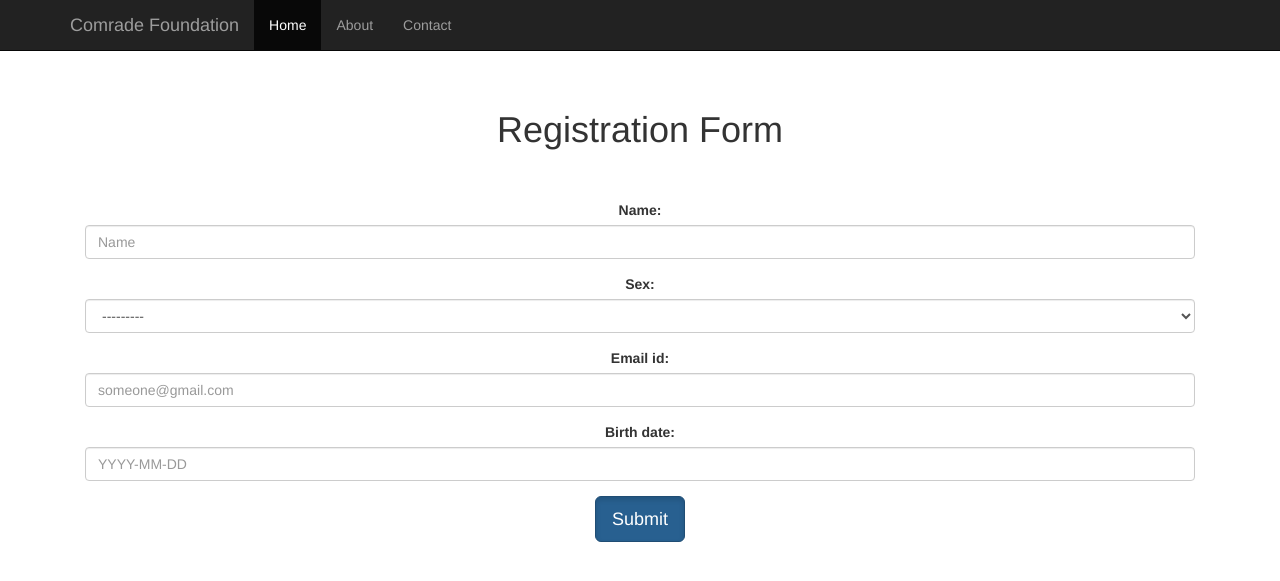
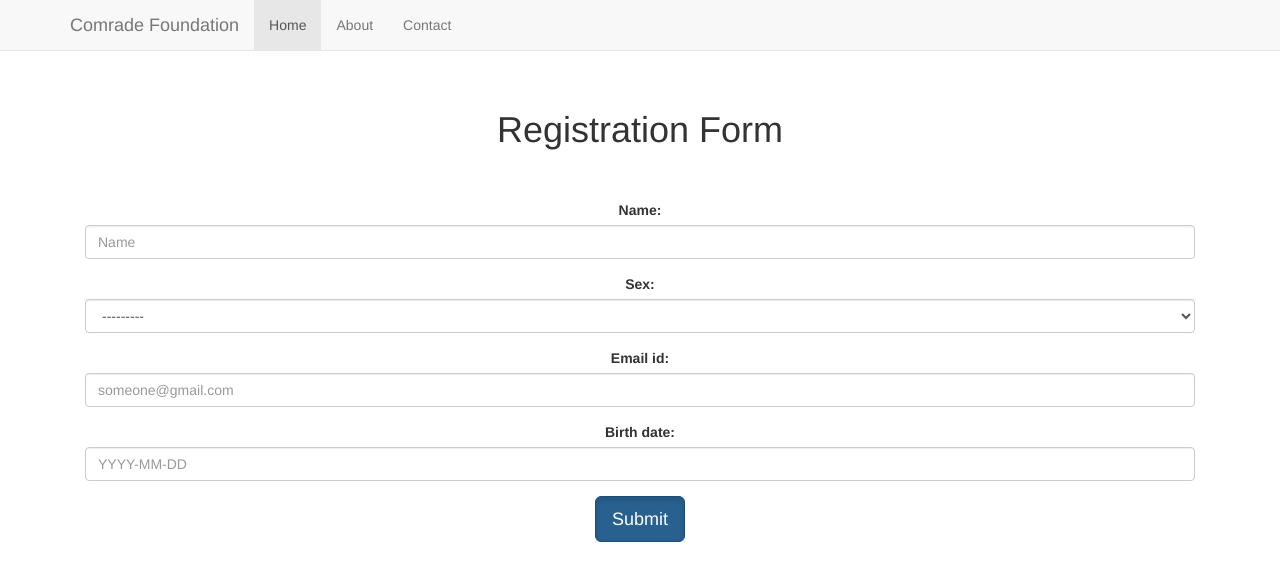
Before and after one commit to ramprasathdgl/QuizApp, a Django app: page /quiz/ in a window 1280 px wide. Shown: the top 581 px of the page. Run offline with Django 3.2, Linux system fonts and the light colour scheme; some libraries are stand-ins or nearby versions.

Commit message:
Add style support from bootswatch
Used the bootswatch cdn to update the yeti style for quiz app

```diff
--- a/quiz/templates/base.html
+++ b/quiz/templates/base.html
@@ -12,7 +12,8 @@
     <title> Cdelta - Quiz </title>
 
     <!-- Bootstrap core CSS -->
-    <link href="//maxcdn.bootstrapcdn.com/bootstrap/3.3.1/css/bootstrap.min.css" rel="stylesheet">
+    <!--link href="//maxcdn.bootstrapcdn.com/bootstrap/3.3.1/css/bootstrap.min.css" rel="stylesheet"-->
+    <link href="//maxcdn.bootstrapcdn.com/bootswatch/3.3.0/yeti/bootstrap.min.css" rel="stylesheet">
 
     <!-- Custom styles for this template -->
     <!--link href="/static/css/starter-template.css" rel="stylesheet"-->
@@ -31,7 +32,7 @@
 
   <body>
 
-    <nav class="navbar navbar-inverse navbar-fixed-top" role="navigation">
+    <nav class="navbar navbar-default navbar-fixed-top" role="navigation">
       <div class="container">
         <div class="navbar-header">
           <button type="button" class="navbar-toggle collapsed" data-toggle="collapse" data-target="#navbar" aria-expanded="false" aria-controls="navbar">
```
